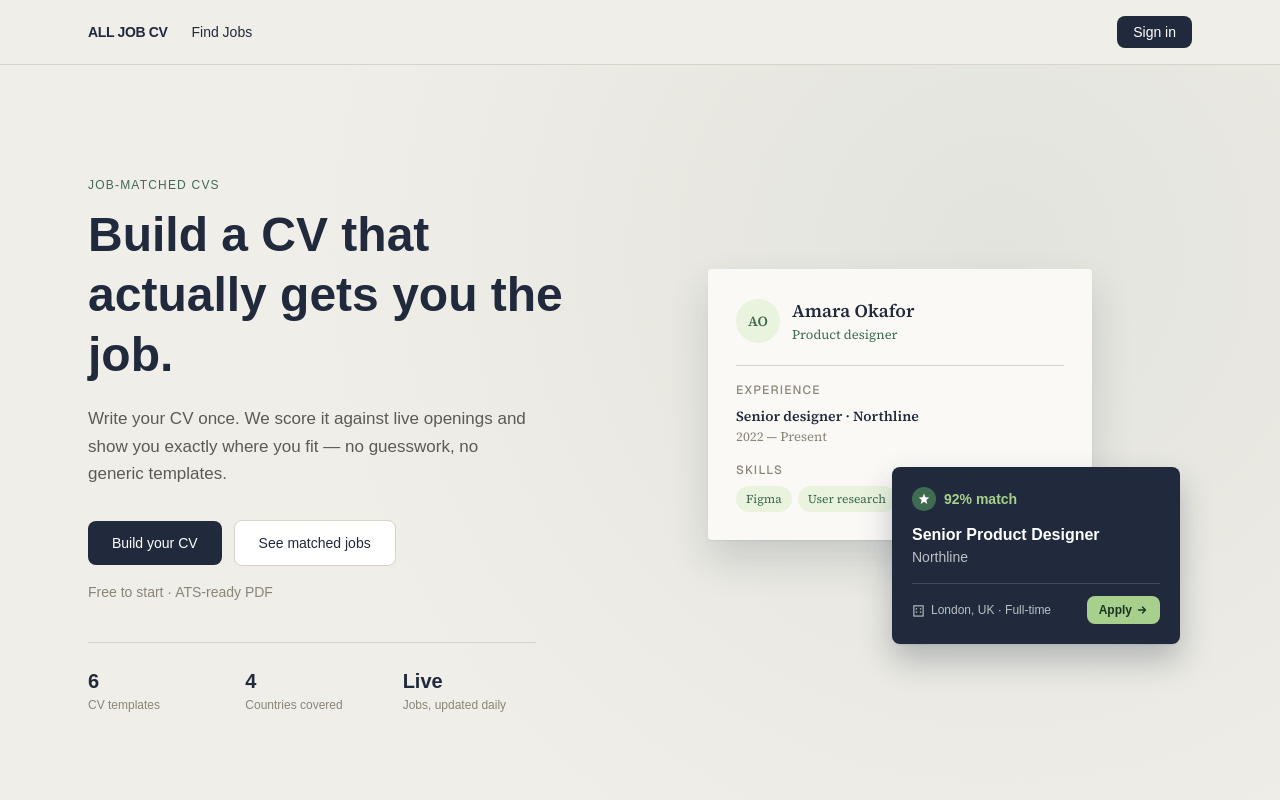
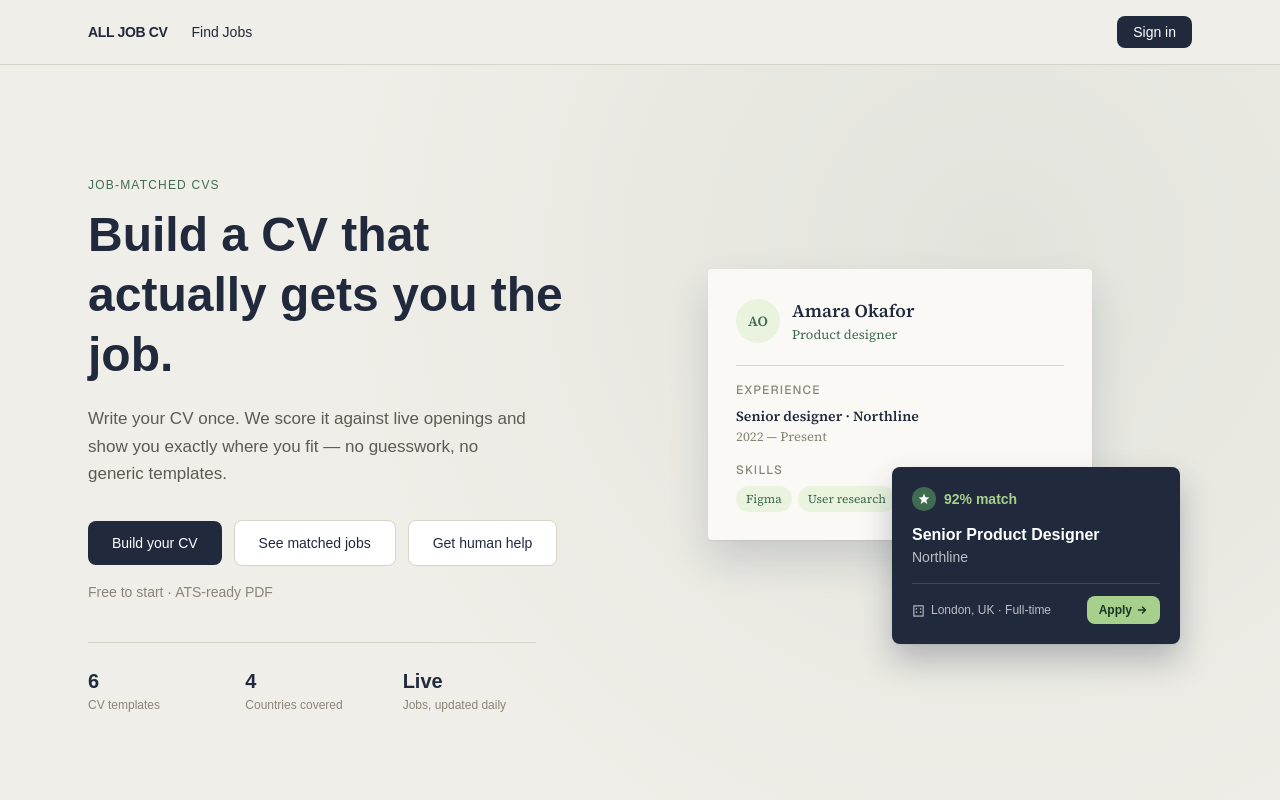
Before and after one commit to echospeach/all-job-cv, a Next.js app in the folder all-job-cv/: page / in a window 1280 px wide. Shown: the top 800 px of the page. Built offline with nearby package versions, Linux system fonts and the light colour scheme; no server answers.

Commit message:
Add Get human help button to homepage hero

```diff
--- a/all-job-cv/app/page.tsx
+++ b/all-job-cv/app/page.tsx
@@ -53,6 +53,12 @@ export default function Home() {
                 className="rounded-lg border border-[#D8D3C8] bg-white px-6 py-3 text-sm font-medium text-[#202A3C] transition hover:border-[#8B8578]"
               >
                 See matched jobs
+              </Link>
+              <Link
+                href="/human-cv-request"
+                className="rounded-lg border border-[#D8D3C8] bg-white px-6 py-3 text-sm font-medium text-[#202A3C] transition hover:border-[#8B8578]"
+              >
+                Get human help
               </Link>
             </div>
             <p className="mt-4 text-sm text-[#8B8578]">Free to start · ATS-ready PDF</p>
```
